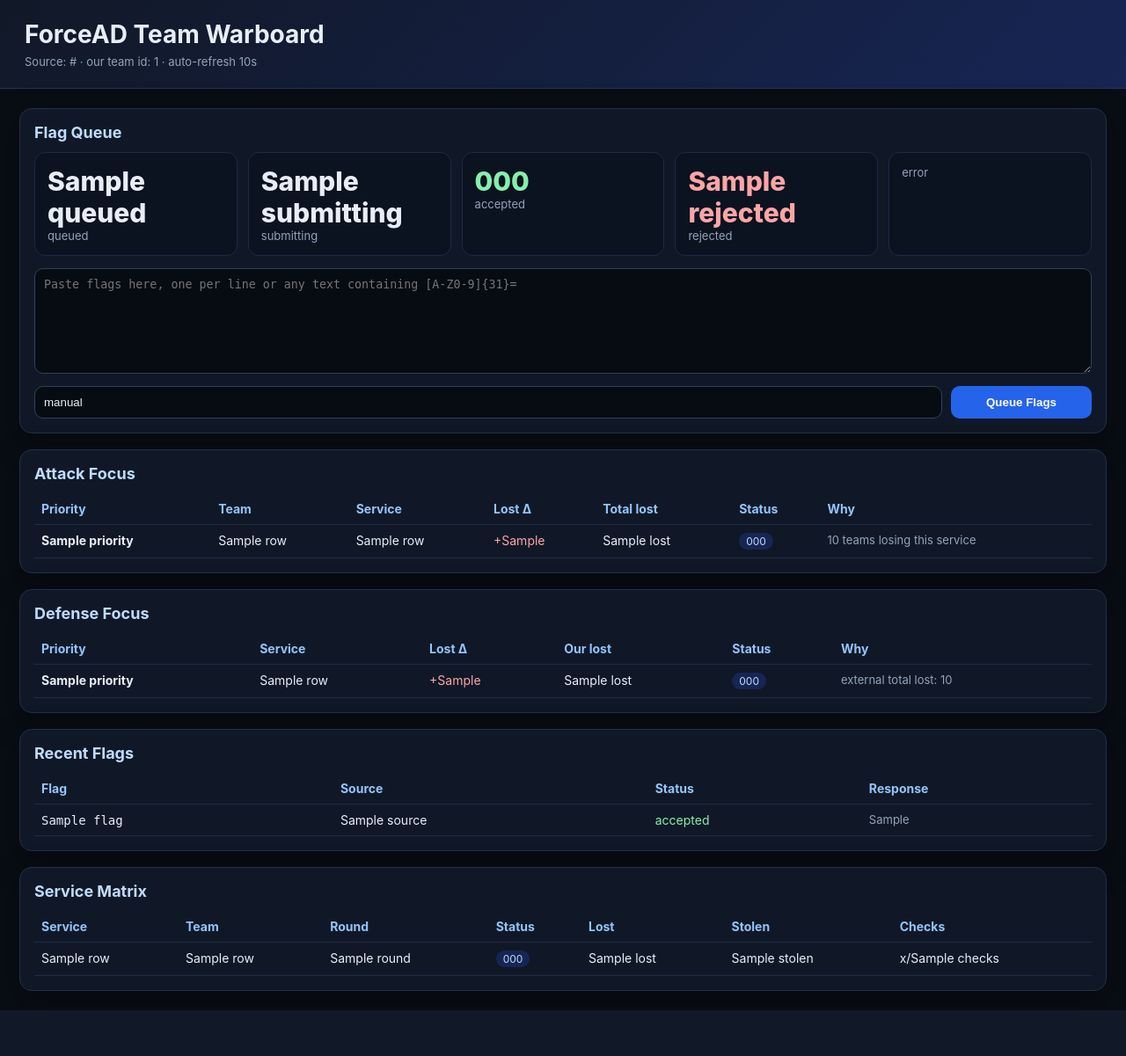
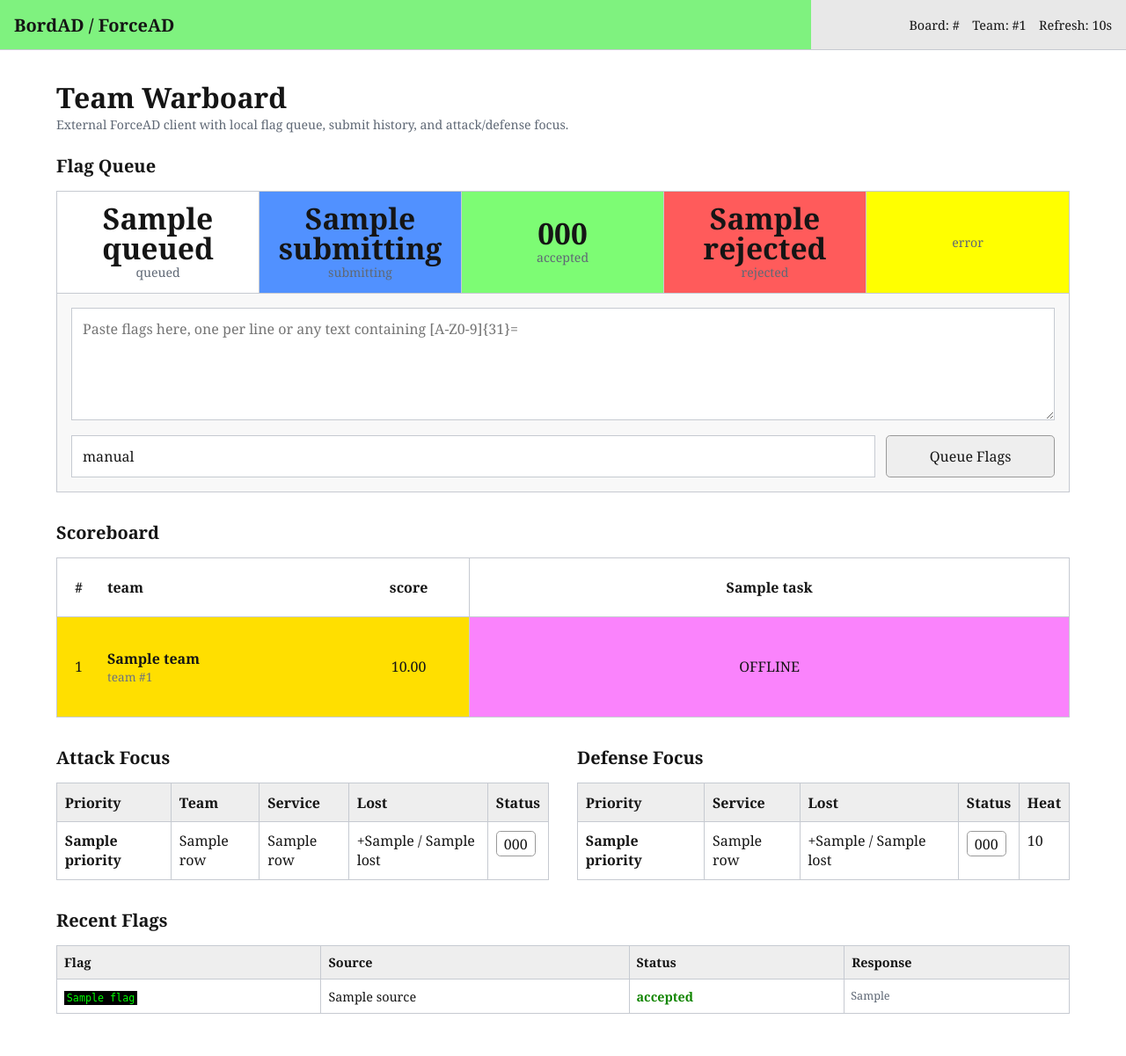
Before and after one commit to Potato-alt/BordAD, a FastAPI app: template templates/dashboard.html in a window 1280 px wide. Shown: the whole page at 88% size. Before the commit the page ends 1149 px from the top, so only its background shows below. Run offline with FastAPI, Linux system fonts and the light colour scheme; the template is opened without the code that fills it: most values are stand-ins (such as "Sample title", 1, 10 or a date in 2020).

Commit message:
Load env and redesign dashboard

```diff
--- a/app/config.py
+++ b/app/config.py
@@ -1,5 +1,10 @@
 import os
 from dataclasses import dataclass
+
+from dotenv import load_dotenv
+
+
+load_dotenv()
 
 
 @dataclass(frozen=True)
--- a/app/main.py
+++ b/app/main.py
@@ -79,6 +79,25 @@ async def dashboard(request: Request):
     defense = analyzer.get_defense_recommendations(db, settings.our_team_id)
     recent_flags = analyzer.get_recent_flags(db)
     matrix = analyzer.get_service_matrix(db)
+    score_tasks = sorted(
+        {int(row["task_id"]): {"id": int(row["task_id"]), "name": row["task_name"]} for row in matrix}.values(),
+        key=lambda task: task["name"],
+    )
+    score_team_map = {}
+    for row in matrix:
+        team_id = int(row["team_id"])
+        team = score_team_map.setdefault(
+            team_id,
+            {
+                "id": team_id,
+                "name": row["team_name"],
+                "score": 0.0,
+                "services": {},
+            },
+        )
+        team["score"] += float(row["score"])
+        team["services"][int(row["task_id"])] = row
+    score_rows = sorted(score_team_map.values(), key=lambda row: row["score"], reverse=True)
     return templates.TemplateResponse(
         "dashboard.html",
         {
@@ -89,6 +108,8 @@ async def dashboard(request: Request):
             "defense": defense,
             "recent_flags": recent_flags,
             "matrix": matrix,
+            "score_tasks": score_tasks,
+            "score_rows": score_rows,
             "status_names": analyzer.STATUS_NAMES,
         },
     )
--- a/requirements.txt
+++ b/requirements.txt
@@ -1,5 +1,6 @@
 fastapi==0.115.6
 httpx==0.28.1
 jinja2==3.1.4
+python-dotenv==1.2.2
 python-multipart==0.0.20
 uvicorn[standard]==0.34.0
--- a/templates/dashboard.html
+++ b/templates/dashboard.html
@@ -4,57 +4,116 @@
   <meta charset="utf-8">
   <meta name="viewport" content="width=device-width, initial-scale=1">
   <meta http-equiv="refresh" content="10">
-  <title>ForceAD Team Warboard</title>
+  <title>BordAD</title>
   <style>
-    :root { color-scheme: dark; font-family: Inter, ui-sans-serif, system-ui, sans-serif; }
-    body { margin: 0; background: #090d14; color: #e8eef8; }
-    header { padding: 22px 28px; background: linear-gradient(135deg, #111827, #172554); border-bottom: 1px solid #26344d; }
-    h1 { margin: 0 0 6px; font-size: 28px; }
-    h2 { margin: 0 0 12px; font-size: 18px; color: #bfdbfe; }
-    main { padding: 22px; display: grid; gap: 18px; }
-    section { background: #101827; border: 1px solid #223049; border-radius: 14px; padding: 16px; box-shadow: 0 12px 38px rgb(0 0 0 / 25%); }
-    .grid { display: grid; grid-template-columns: repeat(auto-fit, minmax(180px, 1fr)); gap: 12px; }
-    .card { background: #0b1220; border: 1px solid #1f2a44; border-radius: 12px; padding: 14px; }
-    .metric { font-size: 30px; font-weight: 800; }
-    .muted { color: #94a3b8; font-size: 13px; }
-    table { width: 100%; border-collapse: collapse; font-size: 14px; }
-    th, td { text-align: left; padding: 9px 8px; border-bottom: 1px solid #1f2a44; vertical-align: top; }
-    th { color: #93c5fd; font-weight: 700; }
-    textarea, input { width: 100%; box-sizing: border-box; border: 1px solid #334155; border-radius: 10px; background: #070b12; color: #e8eef8; padding: 10px; }
-    textarea { min-height: 120px; resize: vertical; }
-    button { border: 0; border-radius: 10px; padding: 10px 16px; background: #2563eb; color: white; font-weight: 700; cursor: pointer; }
-    .form-row { display: grid; grid-template-columns: 1fr 160px; gap: 10px; margin-top: 10px; }
-    .ok { color: #86efac; }
-    .bad { color: #fca5a5; }
-    .warn { color: #fde68a; }
-    .pill { display: inline-block; padding: 2px 8px; border-radius: 999px; background: #172554; color: #bfdbfe; font-size: 12px; }
-    @media (max-width: 720px) { .form-row { grid-template-columns: 1fr; } header, main { padding-left: 14px; padding-right: 14px; } }
+    html, body { min-height: 100%; margin: 0; background: #fff; color: #151515; }
+    body { font-family: Merriweather, Georgia, serif; }
+    a { color: inherit; }
+    .topbar { position: sticky; top: 0; z-index: 5; display: flex; align-items: center; justify-content: space-between; gap: 1em; min-height: 3.5em; padding: 0 1em; background: #bbbbbb55; overflow: hidden; border-bottom: 1px solid #c6cad1; }
+    .progress-bar { position: absolute; inset: 0 auto 0 0; width: 72%; background: #00ff00; opacity: .45; }
+    .topbar > *:not(.progress-bar) { position: relative; z-index: 1; }
+    .brand { font-size: 1.25em; font-weight: 700; }
+    .meta { display: flex; flex-wrap: wrap; justify-content: flex-end; gap: 1em; font-size: .9em; }
+    .container { margin: 2em 4em 3em; }
+    .intro { display: flex; align-items: flex-end; justify-content: space-between; gap: 1em; margin-bottom: 1.5em; }
+    h1 { margin: 0; font-size: 2em; }
+    h2 { margin: 0 0 .75em; font-size: 1.25em; }
+    .muted { color: #5f6875; font-size: .88em; }
+    .panel { margin-bottom: 2em; }
+    .warnings { border: 1px solid #c6cad1; padding: 1em; background: #ffffcc; }
+    .queue-grid { display: grid; grid-template-columns: repeat(5, minmax(8em, 1fr)); border: 1px solid #c6cad1; border-bottom: 0; }
+    .queue-cell { min-height: 5em; padding: .9em; border-bottom: 1px solid #c6cad1; border-right: 1px solid #c6cad1; display: flex; flex-flow: column nowrap; justify-content: center; text-align: center; }
+    .queue-cell:last-child { border-right: 0; }
+    .metric { font-size: 2.1em; font-weight: 700; line-height: 1; }
+    .ok-bg { background: #7dfc74; }
+    .bad-bg { background: #ff5b5b; }
+    .warn-bg { background: #ffff00; }
+    .plain-bg { background: #fff; }
+    .blue-bg { background: #5191ff; }
+    .form-box { border: 1px solid #c6cad1; border-top: 0; padding: 1em; background: #f8f8f8; }
+    textarea, input { width: 100%; box-sizing: border-box; border: 1px solid #c6cad1; background: #fff; color: #151515; padding: .75em; font: inherit; }
+    textarea { min-height: 8em; resize: vertical; }
+    button { border: 1px solid #999; border-radius: .3em; padding: .75em 1.1em; background: #eee; color: #151515; font: inherit; cursor: pointer; }
+    button:hover { background: #e0e0e0; }
+    .form-row { display: grid; grid-template-columns: 1fr 12em; gap: .75em; margin-top: .75em; }
+    .score-table { display: flex; flex-flow: column nowrap; }
+    .score-row { display: flex; flex-flow: row nowrap; text-align: center; border-top: 1px solid #c6cad1; border-left: 1px solid #c6cad1; border-right: 1px solid #c6cad1; }
+    .score-row:last-child .service-cell { border-bottom: 1px solid #c6cad1; }
+    .score-row:last-child .team-group > * { border-bottom: 1px solid #c6cad1; }
+    .score-head { font-weight: 700; }
+    .score-head > * { min-height: 3em; }
+    .team-group { flex: 7 1 20%; display: flex; flex-flow: row nowrap; }
+    .rank { flex: 1 1 0; display: flex; align-items: center; justify-content: center; }
+    .team-cell { flex: 4 1 15%; display: flex; flex-flow: column nowrap; justify-content: center; padding: .5em; text-align: left; }
+    .score-cell { flex: 2 1 5%; display: flex; align-items: center; justify-content: center; padding: .5em; }
+    .services { flex: 20 2 0; display: flex; flex-flow: row nowrap; border-left: 1px solid #c6cad1; }
+    .services > :not(:last-child) { border-right: 1px solid #c6cad1; }
+    .service-cell { flex: 1 1 0; min-height: 6em; display: flex; flex-flow: column nowrap; justify-content: center; gap: .25em; padding: .55em; position: relative; }
+    .service-title { min-height: 3em; }
+    .team-name { font-weight: 700; }
+    .team-id { color: #6b7280; font-size: .85em; }
+    .top-1 { background: #ffdf00; }
+    .top-2 { background: #c0c0c0; }
+    .top-3 { background: #d3983f; }
+    .status-101 { background: #7dfc74; }
+    .status-102 { background: #5191ff; }
+    .status-103 { background: #ff9114; }
+    .status-104 { background: #ff5b5b; }
+    .status-110 { background: #ffff00; }
+    .status--1 { background: #fa83fc; }
+    .service-stat { text-align: left; font-size: .9em; }
+    .tables { display: grid; grid-template-columns: 1fr 1fr; gap: 2em; }
+    table { width: 100%; border-collapse: collapse; }
+    th, td { text-align: left; padding: .65em .55em; border: 1px solid #c6cad1; vertical-align: top; }
+    th { background: #eeeeee; }
+    code { background: #000; color: #00ff00; padding: .1em .25em; }
+    .pill { display: inline-block; padding: .15em .5em; border: 1px solid #999; border-radius: .3em; background: #fff; white-space: nowrap; }
+    .status-text-accepted { color: #118500; font-weight: 700; }
+    .status-text-rejected, .status-text-error { color: #b00000; font-weight: 700; }
+    .status-text-queued, .status-text-submitting { color: #9b7b00; font-weight: 700; }
+    .flag-table { font-size: .9em; }
+    .response { max-width: 42em; overflow-wrap: anywhere; }
+    @media (max-width: 1100px) { .container { margin: 1.25em; } .tables { grid-template-columns: 1fr; } .score-row { min-width: 980px; } .score-table-wrap { overflow-x: auto; } }
+    @media (max-width: 720px) { .topbar, .intro { align-items: flex-start; flex-direction: column; padding: 1em; } .meta { justify-content: flex-start; } .queue-grid { grid-template-columns: 1fr 1fr; } .form-row { grid-template-columns: 1fr; } }
   </style>
 </head>
 <body>
-  <header>
-    <h1>ForceAD Team Warboard</h1>
-    <div class="muted">Source: {{ settings.forcead_base_url }} · our team id: {{ settings.our_team_id }} · auto-refresh 10s</div>
-  </header>
-  <main>
+  <div class="topbar">
+    <div class="progress-bar"></div>
+    <div class="brand">BordAD / ForceAD</div>
+    <div class="meta">
+      <span>Board: {{ settings.forcead_base_url }}</span>
+      <span>Team: #{{ settings.our_team_id }}</span>
+      <span>Refresh: 10s</span>
+    </div>
+  </div>
+
+  <main class="container">
+    <div class="intro">
+      <div>
+        <h1>Team Warboard</h1>
+        <div class="muted">External ForceAD client with local flag queue, submit history, and attack/defense focus.</div>
+      </div>
+    </div>
+
     {% if summary.last_poll_error or summary.last_submit_error %}
-      <section>
+      <section class="panel warnings">
         <h2>Warnings</h2>
-        {% if summary.last_poll_error %}<div class="bad">{{ summary.last_poll_error }}</div>{% endif %}
-        {% if summary.last_submit_error %}<div class="warn">{{ summary.last_submit_error }}</div>{% endif %}
+        {% if summary.last_poll_error %}<div>{{ summary.last_poll_error }}</div>{% endif %}
+        {% if summary.last_submit_error %}<div>{{ summary.last_submit_error }}</div>{% endif %}
       </section>
     {% endif %}
 
-    <section>
+    <section class="panel">
       <h2>Flag Queue</h2>
-      <div class="grid">
-        <div class="card"><div class="metric">{{ summary.queued }}</div><div class="muted">queued</div></div>
-        <div class="card"><div class="metric">{{ summary.submitting }}</div><div class="muted">submitting</div></div>
-        <div class="card"><div class="metric ok">{{ summary.accepted }}</div><div class="muted">accepted</div></div>
-        <div class="card"><div class="metric bad">{{ summary.rejected }}</div><div class="muted">rejected</div></div>
-        <div class="card"><div class="metric warn">{{ summary.error }}</div><div class="muted">error</div></div>
+      <div class="queue-grid">
+        <div class="queue-cell plain-bg"><div class="metric">{{ summary.queued }}</div><div class="muted">queued</div></div>
+        <div class="queue-cell blue-bg"><div class="metric">{{ summary.submitting }}</div><div class="muted">submitting</div></div>
+        <div class="queue-cell ok-bg"><div class="metric">{{ summary.accepted }}</div><div class="muted">accepted</div></div>
+        <div class="queue-cell bad-bg"><div class="metric">{{ summary.rejected }}</div><div class="muted">rejected</div></div>
+        <div class="queue-cell warn-bg"><div class="metric">{{ summary.error }}</div><div class="muted">error</div></div>
       </div>
-      <form method="post" action="/submit" style="margin-top: 14px;">
+      <form class="form-box" method="post" action="/submit">
         <textarea name="flags_text" placeholder="Paste flags here, one per line or any text containing [A-Z0-9]{31}="></textarea>
         <div class="form-row">
           <input name="source" value="manual" placeholder="source">
@@ -63,76 +122,102 @@
       </form>
     </section>
 
-    <section>
+    <section class="panel">
+      <h2>Scoreboard</h2>
+      <div class="score-table-wrap">
+        <div class="score-table">
+          <div class="score-row score-head">
+            <div class="team-group">
+              <div class="rank">#</div>
+              <div class="team-cell">team</div>
+              <div class="score-cell">score</div>
+            </div>
+            <div class="services">
+              {% for task in score_tasks %}
+                <div class="service-cell service-title">{{ task.name }}</div>
+              {% endfor %}
+            </div>
+          </div>
+          {% for team in score_rows %}
+            <div class="score-row">
+              <div class="team-group {% if loop.index == 1 %}top-1{% elif loop.index == 2 %}top-2{% elif loop.index == 3 %}top-3{% endif %}">
+                <div class="rank">{{ loop.index }}</div>
+                <div class="team-cell">
+                  <div class="team-name">{{ team.name }}</div>
+                  <div class="team-id">team #{{ team.id }}</div>
+                </div>
+                <div class="score-cell">{{ "%.2f"|format(team.score) }}</div>
+              </div>
+              <div class="services">
+                {% for task in score_tasks %}
+                  {% set svc = team.services.get(task.id) %}
+                  {% if svc %}
+                    <div class="service-cell status-{{ svc.status }}">
+                      <div class="service-stat"><strong>SLA</strong>: {% if svc.checks %}{{ "%.2f"|format((svc.checks_passed / svc.checks) * 100) }}{% else %}0.00{% endif %}%</div>
+                      <div class="service-stat"><strong>FP</strong>: {{ "%.2f"|format(svc.score) }}</div>
+                      <div class="service-stat"><strong>Flags</strong>: +{{ svc.stolen }}/-{{ svc.lost }}</div>
+                      <div class="muted">{{ status_names.get(svc.status, svc.status) }}</div>
+                    </div>
+                  {% else %}
+                    <div class="service-cell status--1">OFFLINE</div>
+                  {% endif %}
+                {% endfor %}
+              </div>
+            </div>
+          {% endfor %}
+        </div>
+      </div>
+    </section>
+
+    <div class="tables">
+      <section class="panel">
         <h2>Attack Focus</h2>
         <table>
-        <thead><tr><th>Priority</th><th>Team</th><th>Service</th><th>Lost Δ</th><th>Total lost</th><th>Status</th><th>Why</th></tr></thead>
+          <thead><tr><th>Priority</th><th>Team</th><th>Service</th><th>Lost</th><th>Status</th></tr></thead>
           <tbody>
             {% for row in attack %}
               <tr>
                 <td><strong>{{ row.priority }}</strong></td>
                 <td>{{ row.team_name }}</td>
                 <td>{{ row.task_name }}</td>
-              <td class="bad">+{{ row.lost_delta }}</td>
-              <td>{{ row.lost }}</td>
+                <td>+{{ row.lost_delta }} / {{ row.lost }}</td>
                 <td><span class="pill">{{ status_names.get(row.status, row.status) }}</span></td>
-              <td class="muted">{{ row.teams_losing }} teams losing this service{% if row.status == 101 %}, service is UP{% endif %}</td>
               </tr>
             {% endfor %}
           </tbody>
         </table>
       </section>
 
-    <section>
+      <section class="panel">
         <h2>Defense Focus</h2>
         <table>
-        <thead><tr><th>Priority</th><th>Service</th><th>Lost Δ</th><th>Our lost</th><th>Status</th><th>Why</th></tr></thead>
+          <thead><tr><th>Priority</th><th>Service</th><th>Lost</th><th>Status</th><th>Heat</th></tr></thead>
           <tbody>
             {% for row in defense %}
               <tr>
                 <td><strong>{{ row.priority }}</strong></td>
                 <td>{{ row.task_name }}</td>
-              <td class="bad">+{{ row.lost_delta }}</td>
-              <td>{{ row.lost }}</td>
+                <td>+{{ row.lost_delta }} / {{ row.lost }}</td>
                 <td><span class="pill">{{ status_names.get(row.status, row.status) }}</span></td>
-              <td class="muted">external total lost: {{ row.external_total_lost }}</td>
+                <td>{{ row.external_total_lost }}</td>
               </tr>
             {% endfor %}
           </tbody>
         </table>
       </section>
+    </div>
 
-    <section>
+    <section class="panel">
       <h2>Recent Flags</h2>
-      <table>
+      <table class="flag-table">
         <thead><tr><th>Flag</th><th>Source</th><th>Status</th><th>Response</th></tr></thead>
         <tbody>
           {% for row in recent_flags %}
             <tr>
               <td><code>{{ row.flag }}</code></td>
               <td>{{ row.source }}</td>
-              <td class="{% if row.status == 'accepted' %}ok{% elif row.status in ['rejected', 'error'] %}bad{% else %}warn{% endif %}">{{ row.status }}</td>
-              <td class="muted">{{ row.response_msg }}</td>
-            </tr>
-          {% endfor %}
-        </tbody>
-      </table>
-    </section>
-
-    <section>
-      <h2>Service Matrix</h2>
-      <table>
-        <thead><tr><th>Service</th><th>Team</th><th>Round</th><th>Status</th><th>Lost</th><th>Stolen</th><th>Checks</th></tr></thead>
-        <tbody>
-          {% for row in matrix[:200] %}
-            <tr>
-              <td>{{ row.task_name }}</td>
-              <td>{{ row.team_name }}</td>
-              <td>{{ row.round }}</td>
-              <td><span class="pill">{{ status_names.get(row.status, row.status) }}</span></td>
-              <td>{{ row.lost }}</td>
-              <td>{{ row.stolen }}</td>
-              <td>{{ row.checks_passed }}/{{ row.checks }}</td>
+              <td class="status-text-{{ row.status }}">{{ row.status }}</td>
+              <td class="muted response">{{ row.response_msg }}</td>
             </tr>
           {% endfor %}
         </tbody>
```
Also changed, not shown: README.md. Lines whose indentation alone changed are shown as unchanged.
